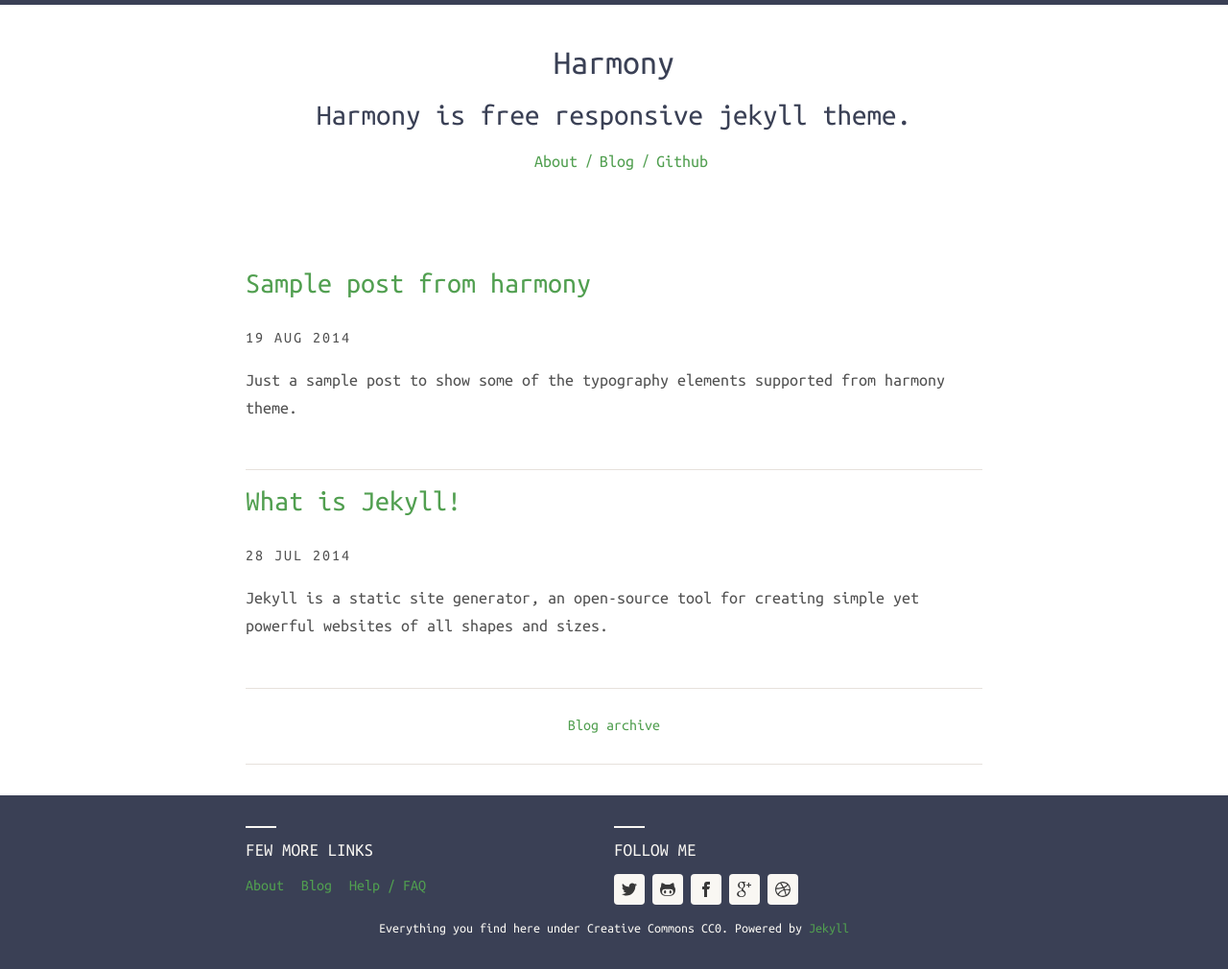
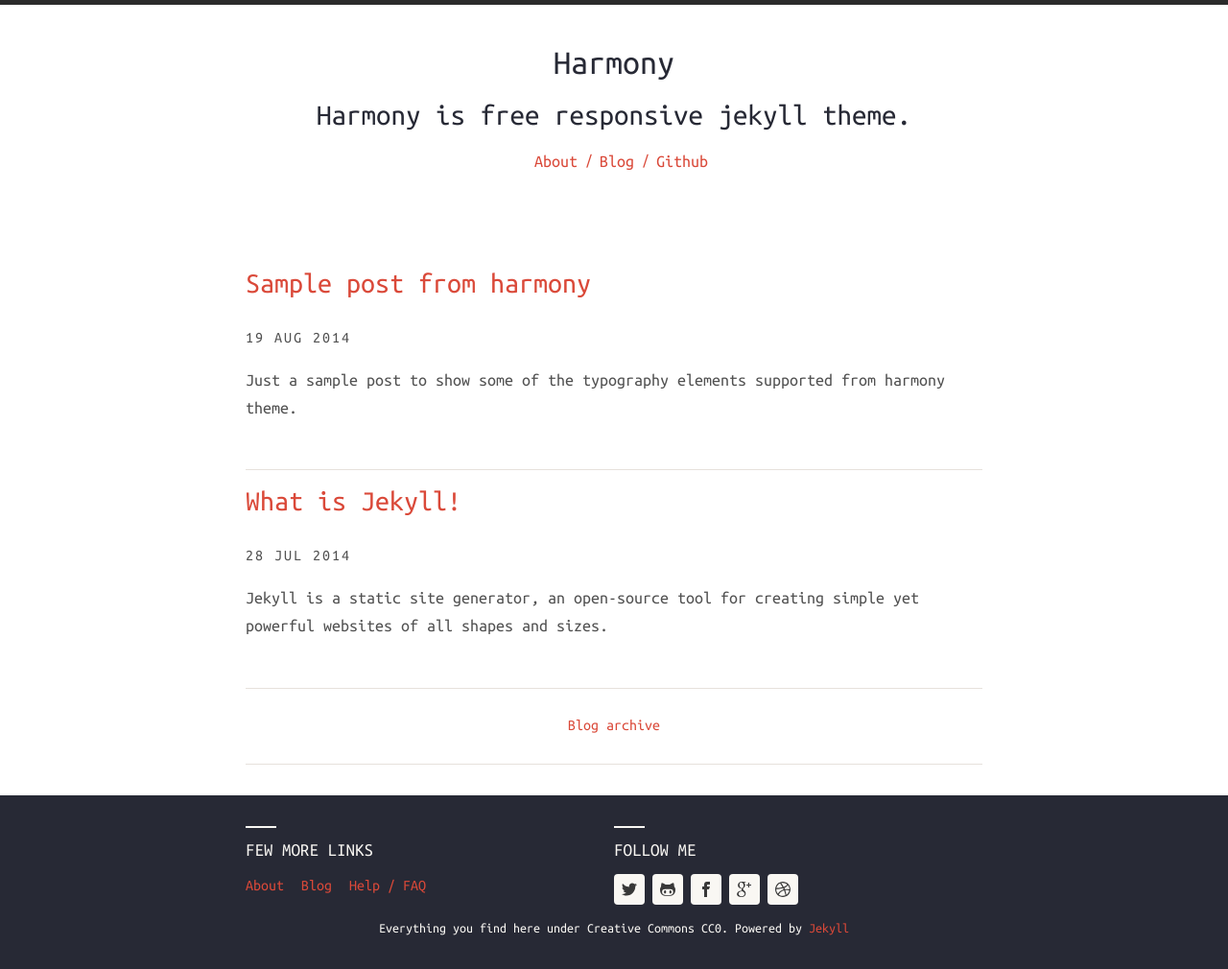
Before and after one commit to gayanvirajith/harmony, a Jekyll site: the page built from index.html, in a window 1280 px wide. Shown: the whole page at 96% size. Built offline with Jekyll 4.4.1, drawn with Linux system fonts in a browser that asks for light colours; nearby versions of some CDN libraries.

Commit message:
Change theme pattern to 01

```diff
--- a/_config.yml
+++ b/_config.yml
@@ -33,7 +33,7 @@
 harmony:
   name: Harmony #Name of your site
   description: Harmony is free responsive jekyll theme. # Little description about your site
-  basetheme: theme-base-02 # pre defined thmes are darken, blue-water, redish.
+  basetheme: theme-base-01 # pre defined thmes are darken, blue-water, redish.
   author: # Author details
     name: Gayan Virajith
     email: gayanvirajith@gmail.com
```
